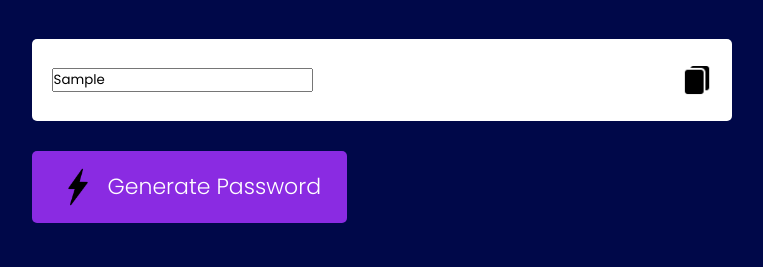
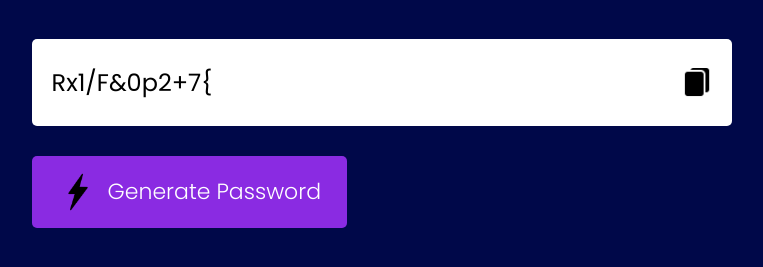
Before and after one commit to professionalsquirrel/random-password-generator, a plain HTML site: page index.html in a window 1280 px wide. Both pictures are taken after typing "Sample" into the empty fields and a click on the button "Generate Password". Shown: the part 301-568 px from the top of the page, without its empty margins (122-885 px from the left). Drawn offline with Linux system fonts and the light colour scheme.

Commit message:
Generates password + Add copy feature

```diff
--- a/index.html
+++ b/index.html
@@ -12,9 +12,15 @@
         <h1>Generate a<br><span>Random Password</span></h1>
         <div class="display">
             <input type="text" id="password" placeholder="Password">
-            <img src="images/copy.png" alt="Copy icon">
+            <img src="images/copy.png" alt="Copy icon" onclick="copyPassword()">
         </div>
-        <button> <img src="images/thunder.png" alt="Thunder icon">Generate Password</button>
+        <button id="btn"> <img src="images/thunder.png" alt="Thunder icon">Generate Password</button>
     </div>
+    <script>
+        function copyPassword(){
+            passwordBox.select();
+            document.execCommand("copy");
+        };
+    </script>
 </body>
 </html>
--- a/script.js
+++ b/script.js
@@ -0,0 +1,28 @@
+const passwordBox = document.getElementById("password");
+const display = document.querySelector("display");
+const length = 12;
+
+const upperCase = "ABCDEFGHIJKLMNOPQRSTUVWXYZ";
+const lowerCase = "abcdefghijklmnopqrstuvwxyz";
+const number = "0123456789";
+const symbol = "@#$%^&*()_+~|}{[]></-=";
+
+const allChars = upperCase + lowerCase + number + symbol;
+
+const generateButton = document.getElementById("btn");
+
+function createPassword(){
+    let password = "";
+    password += upperCase[Math.floor(Math.random() * upperCase.length)];
+    password += lowerCase[Math.floor(Math.random() * lowerCase.length)];
+    password += number[Math.floor(Math.random() * number.length)];
+    password += symbol[Math.floor(Math.random() * symbol.length)];
+
+    while(length > password.length){
+        password += allChars[Math.floor(Math.random() * allChars.length)];
+    }
+
+    passwordBox.value = password;
+};
+
+generateButton.addEventListener("click", createPassword);
--- a/style.css
+++ b/style.css
@@ -48,7 +48,7 @@ body{
     padding-bottom: 7px;
 }
 
-.diplay input{
+.display input{
     border: 0;
     outline: 0;
     font-size: 24px;
```
